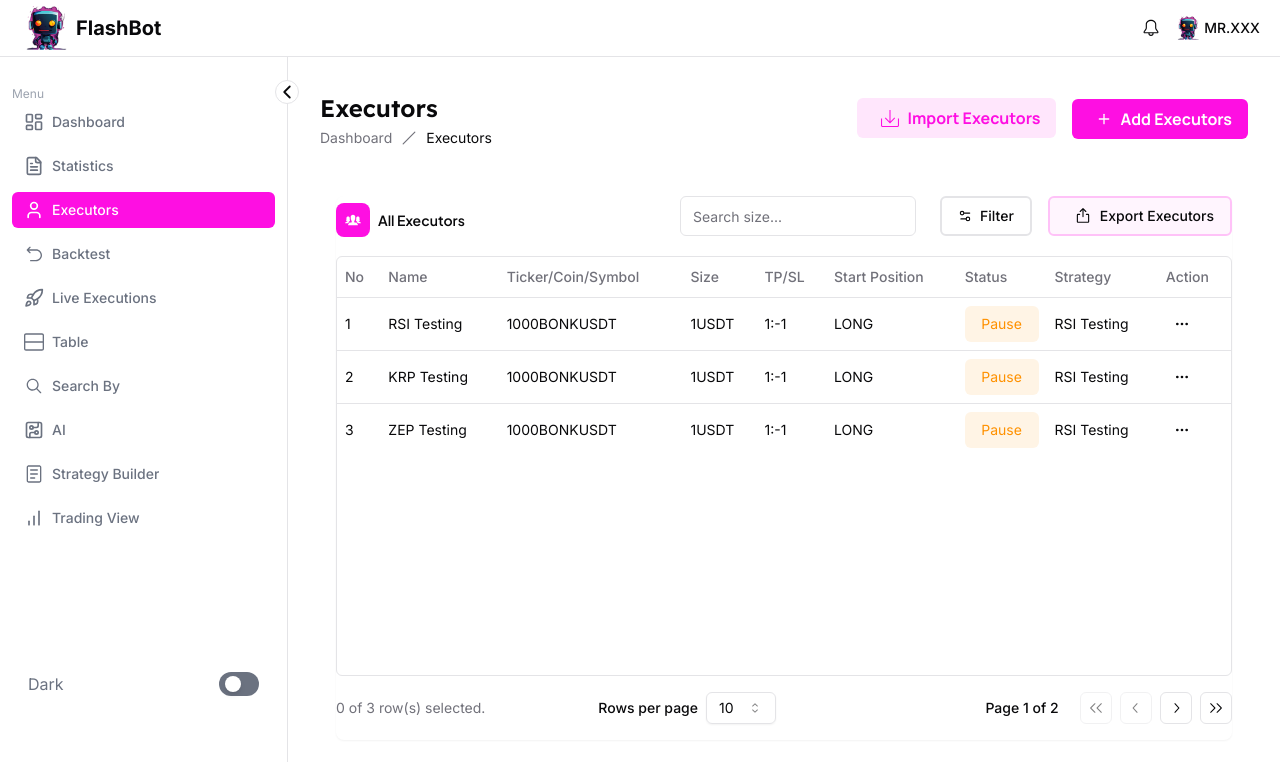
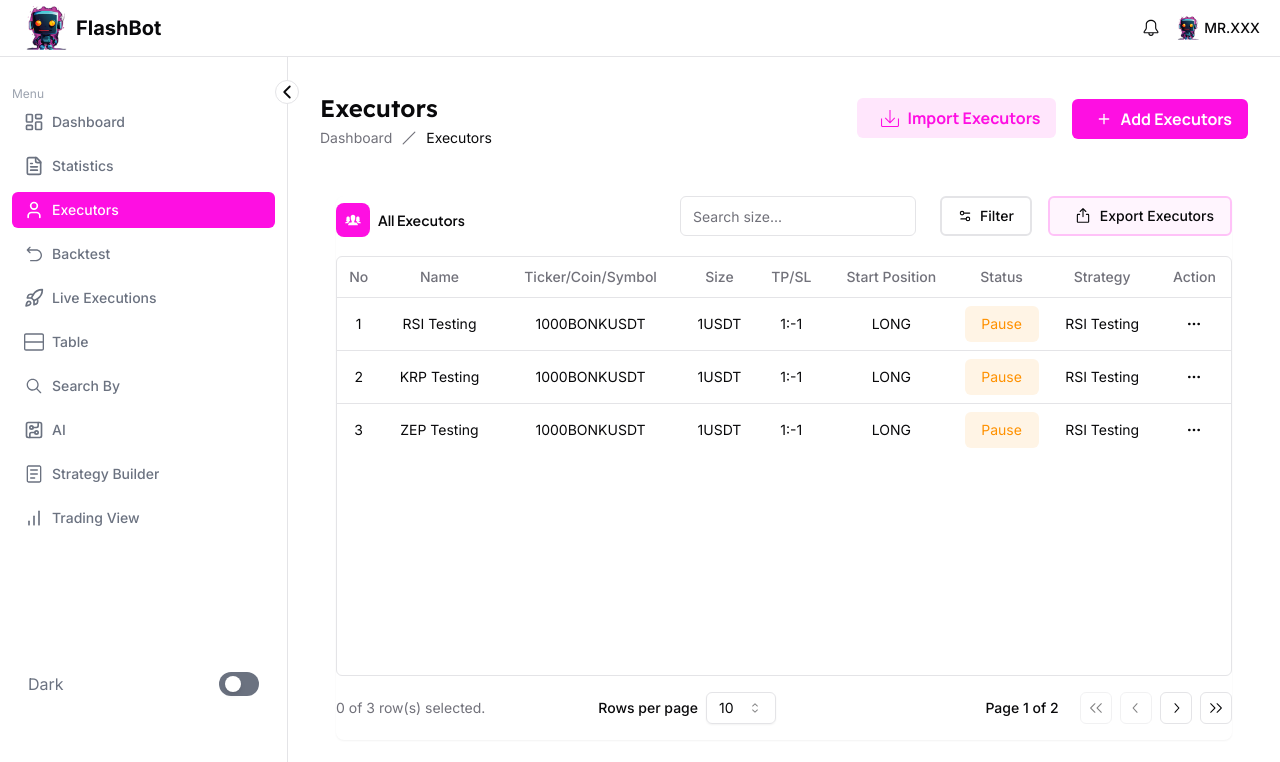
Before and after one commit to smfahim25/flashbot-client, a Next.js app: page /dashboard/executors in a window 1280 px wide. Shown: the top 762 px of the page. Built offline with nearby package versions, Linux system fonts and the light colour scheme.

Commit message:
update alignment

```diff
--- a/src/components/executors/executors-table.tsx
+++ b/src/components/executors/executors-table.tsx
@@ -206,7 +206,7 @@ export function EmployeeTable<Executor, TValue>({
               <TableRow key={headerGroup.id}>
                 {headerGroup.headers.map((header) => {
                   return (
-                    <TableHead key={header.id}>
+                    <TableHead key={header.id} className="text-center">
                       {header.isPlaceholder
                         ? null
                         : flexRender(
@@ -226,6 +226,7 @@ export function EmployeeTable<Executor, TValue>({
                   <TableRow
                     key={row.id}
                     data-state={row.getIsSelected() && "selected"}
+                    className="text-center"
                   >
                     {row.getVisibleCells().map((cell) => {
                       const status = cell.column.id.includes("status");
```
